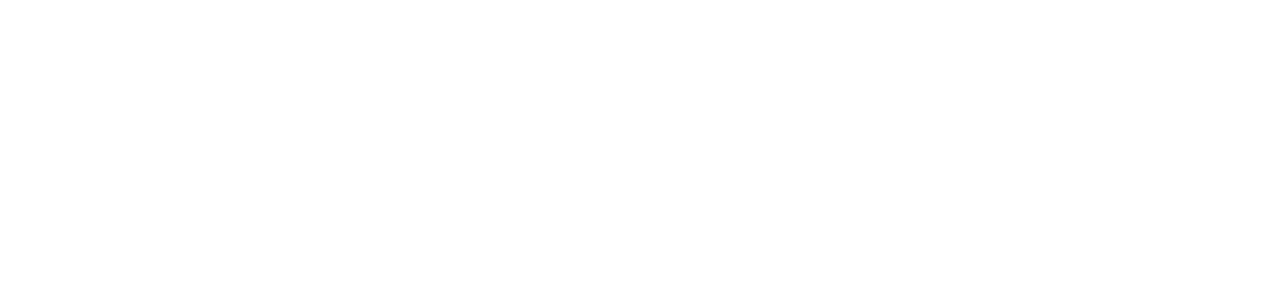
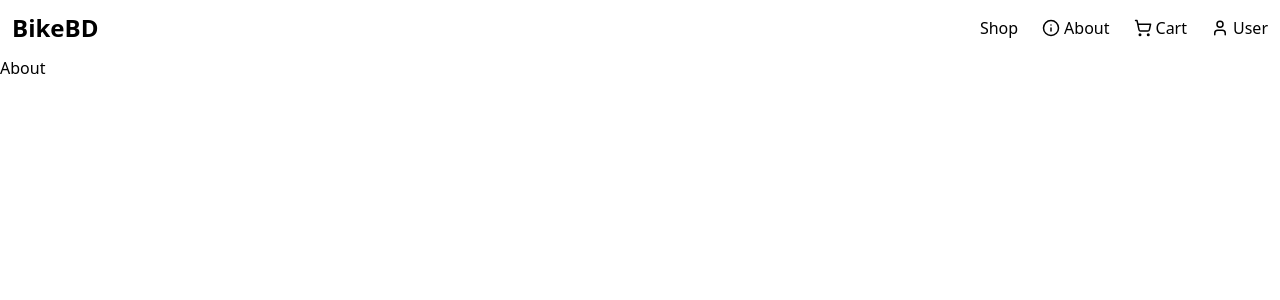
Before and after one commit to asadsuzan/bike-store-client, a React (Vite) app: page /about in a window 1280 px wide. Before the commit this address had no page. Shown: the top 300 px of the page. Built offline with nearby package versions, Linux system fonts and the light colour scheme.

Commit message:
setting up layout

```diff
--- a/package.json
+++ b/package.json
@@ -13,6 +13,7 @@
     "@reduxjs/toolkit": "^2.5.1",
     "@tailwindcss/vite": "^4.0.0",
     "jwt-decode": "^4.0.0",
+    "lucide-react": "^0.474.0",
     "react": "^18.3.1",
     "react-dom": "^18.3.1",
     "react-hook-form": "^7.54.2",
--- /dev/null
+++ b/src/components/Shared/Header.tsx
@@ -0,0 +1,53 @@
+import React from "react";
+
+import { ShoppingCart, User, Info } from "lucide-react";
+import { Link } from "react-router";
+
+const Header: React.FC = () => {
+  return (
+    <nav className="flex items-center justify-between p-3  ">
+      {/* Logo Section */}
+      <div className="text-2xl font-bold">
+        <Link to="/">
+          <a className="hover:text-[#004e75]">BikeBD</a>
+        </Link>
+      </div>
+
+      {/* Navigation Links */}
+      <ul className="flex items-center space-x-6">
+        <li>
+          <Link to="/shop">
+            <a className="hover:text-[#004e75]">Shop</a>
+          </Link>
+        </li>
+
+        <li>
+          <Link to="/about">
+            <a className="flex items-center space-x-1 hover:text-[#004e75]">
+              <Info size={18} />
+              <span>About</span>
+            </a>
+          </Link>
+        </li>
+        <li>
+          <Link to="/cart">
+            <a className="flex items-center space-x-1 hover:text-[#004e75]">
+              <ShoppingCart size={18} />
+              <span>Cart</span>
+            </a>
+          </Link>
+        </li>
+        <li>
+          <Link to="/user">
+            <a className="flex items-center space-x-1 hover:text-[#004e75]">
+              <User size={18} />
+              <span>User</span>
+            </a>
+          </Link>
+        </li>
+      </ul>
+    </nav>
+  );
+};
+
+export default Header;
--- /dev/null
+++ b/src/components/layout/AuthenticateLayout.tsx
@@ -0,0 +1,23 @@
+import { Navigate, Outlet } from "react-router";
+import Header from "../Shared/Header";
+import { useAppSelector } from "../../redux/hooks";
+import { useCurrentUser } from "../../redux/features/auth/authSlice";
+
+const AuthLayout = () => {
+  const user = useAppSelector(useCurrentUser);
+
+  if (!user || !user?.exp) {
+    return <Navigate to="/login" replace={true} />;
+  }
+
+  return (
+    <main>
+      <div className="container mx-auto">
+        <Header />
+        <Outlet />
+      </div>
+    </main>
+  );
+};
+
+export default AuthLayout;
--- /dev/null
+++ b/src/components/layout/OpenLayout.tsx
@@ -0,0 +1,15 @@
+import { Outlet } from "react-router";
+import Header from "../Shared/Header";
+
+const OpenLayout = () => {
+  return (
+    <main>
+      <div className="container mx-auto">
+        <Header />
+        <Outlet />
+      </div>
+    </main>
+  );
+};
+
+export default OpenLayout;
--- a/src/main.tsx
+++ b/src/main.tsx
@@ -10,17 +10,27 @@
 import Login from "./pages/Login.tsx";
 import { PersistGate } from "redux-persist/integration/react";
 import { Toaster } from "sonner";
+import OpenLayout from "./components/layout/OpenLayout.tsx";
+import AuthLayout from "./components/layout/AuthenticateLayout.tsx";
+import Shop from "./pages/Shop.tsx";
+import About from "./pages/About.tsx";
+
 createRoot(document.getElementById("root")!).render(
   <StrictMode>
     <Provider store={store}>
       <PersistGate loading={null} persistor={persistor}>
         <BrowserRouter>
           <Routes>
-            <Route path="/" element={<App />} />
-            <Route path="/orders" element={<Order />} />
-            <Route path="/cart" element={<Cart />} />
-            <Route path="/login" element={<Login />} />
-            {/* Add more routes as needed */}
+            <Route element={<OpenLayout />}>
+              <Route index element={<App />} />
+              <Route path="cart" element={<Cart />} />
+              <Route path="login" element={<Login />} />
+              <Route path="shop" element={<Shop />} />
+              <Route path="about" element={<About />} />
+            </Route>
+            <Route element={<AuthLayout />}>
+              <Route path="orders" element={<Order />} />
+            </Route>
           </Routes>
         </BrowserRouter>
         <Toaster />
--- /dev/null
+++ b/src/pages/About.tsx
@@ -0,0 +1,7 @@
+import React from "react";
+
+const About = () => {
+  return <div>About</div>;
+};
+
+export default About;
--- a/src/pages/Login.tsx
+++ b/src/pages/Login.tsx
@@ -14,9 +14,7 @@
   const navigate = useNavigate();
 
   const onSubmit = async (data: FieldValues) => {
-    const toastId = toast.loading("Please wait...", {
-      duration: 2000,
-    });
+    const toastId = toast.loading("Please wait...", {});
 
     try {
       const res = await login(data).unwrap();
--- /dev/null
+++ b/src/pages/Shop.tsx
@@ -0,0 +1,7 @@
+import React from "react";
+
+const Shop = () => {
+  return <div>Shop</div>;
+};
+
+export default Shop;
```
Also changed, not shown: 1 other file (tests, documents, lock files or other folders).
